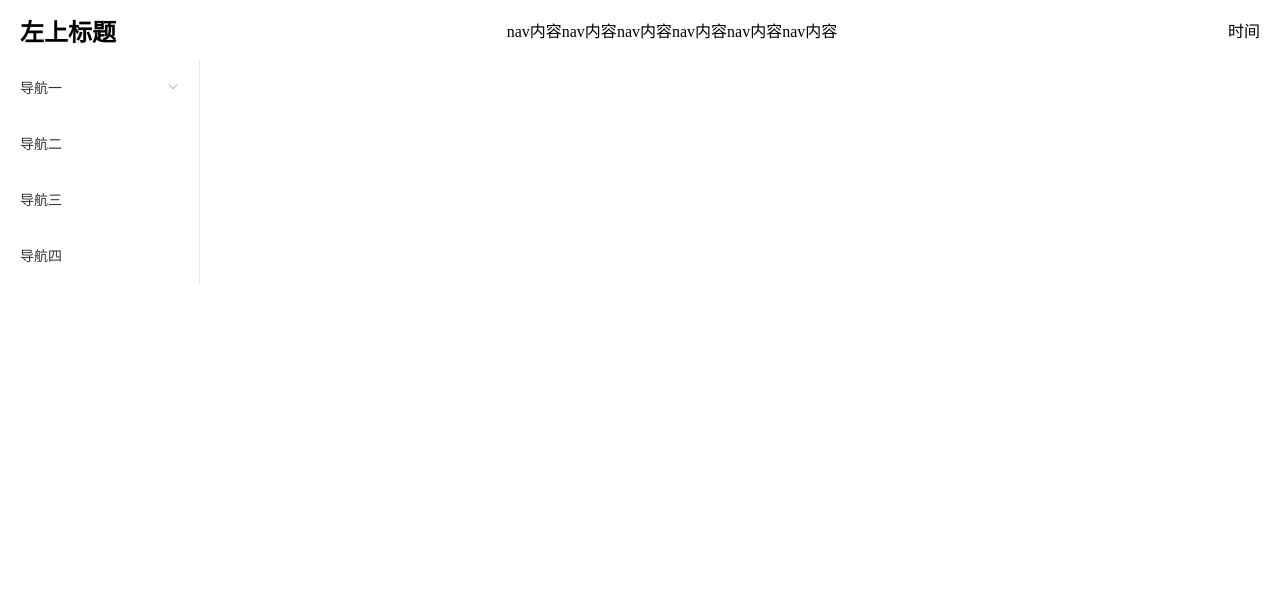
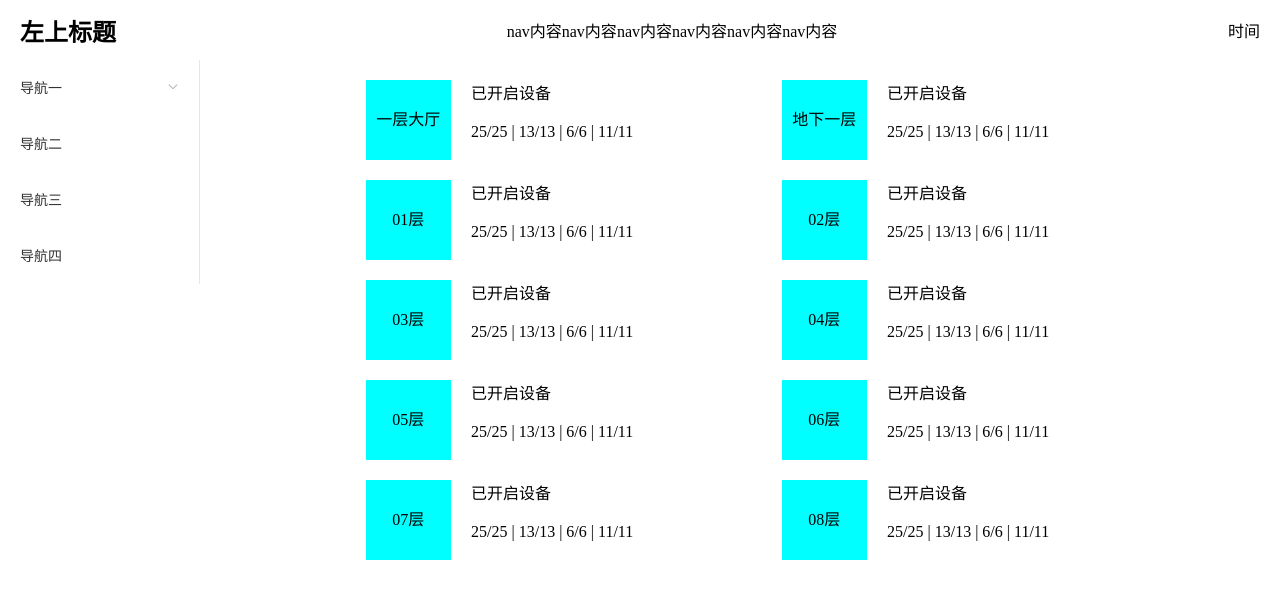
Before and after one commit to ST-AR15/yunsmart, a Vue app: page /#/p3 in a window 1280 px wide. Shown: the top 598 px of the page. Built offline with nearby package versions, Linux system fonts and the light colour scheme.

Commit message:
设备管理页1

```diff
--- a/src/router/index.js
+++ b/src/router/index.js
@@ -24,7 +24,12 @@ const routes = [
     path: '/p1',
     name: 'p1',
     component: () => import(/* webpackChunkName: "about" */ '../views/P1.vue')
-  }
+  },
+  {
+    path: '/p3',
+    name: 'p3',
+    component: () => import(/* webpackChunkName: "about" */ '../views/P3.vue')
+  },
 ]
 
 const router = new VueRouter({
--- a/src/views/P3.vue
+++ b/src/views/P3.vue
@@ -0,0 +1,131 @@
+<template>
+  <div class="p3">
+    <div class="p3-item" v-for="item in data" :key="item.id">
+      <p v-text="item.name"></p>
+      <div class="p3-item-detail">
+        <p>已开启设备</p>
+        <p>{{item.light[0]}}/{{item.light[1]}} | {{item.air[0]}}/{{item.air[1]}} | {{item.window[0]}}/{{item.window[1]}} | {{item.elec[0]}}/{{item.elec[1]}}</p>
+      </div>
+    </div>
+  </div>
+</template>
+
+<script>
+export default {
+  name: 'P3',
+  data() {
+    return {
+      data: [
+        {
+          id: 1,
+          name: '一层大厅',
+          light: [25, 25],
+          air: [13, 13],
+          window: [6, 6],
+          elec: [11, 11],
+        },
+        {
+          id: 2,
+          name: '地下一层',
+          light: [25, 25],
+          air: [13, 13],
+          window: [6, 6],
+          elec: [11, 11],
+        },
+        {
+          id: 3,
+          name: '01层',
+          light: [25, 25],
+          air: [13, 13],
+          window: [6, 6],
+          elec: [11, 11],
+        },
+        {
+          id: 4,
+          name: '02层',
+          light: [25, 25],
+          air: [13, 13],
+          window: [6, 6],
+          elec: [11, 11],
+        },
+        {
+          id: 5,
+          name: '03层',
+          light: [25, 25],
+          air: [13, 13],
+          window: [6, 6],
+          elec: [11, 11],
+        },
+        {
+          id: 6,
+          name: '04层',
+          light: [25, 25],
+          air: [13, 13],
+          window: [6, 6],
+          elec: [11, 11],
+        },
+        {
+          id: 7,
+          name: '05层',
+          light: [25, 25],
+          air: [13, 13],
+          window: [6, 6],
+          elec: [11, 11],
+        },
+        {
+          id: 8,
+          name: '06层',
+          light: [25, 25],
+          air: [13, 13],
+          window: [6, 6],
+          elec: [11, 11],
+        },
+        {
+          id: 9,
+          name: '07层',
+          light: [25, 25],
+          air: [13, 13],
+          window: [6, 6],
+          elec: [11, 11],
+        },
+        {
+          id: 10,
+          name: '08层',
+          light: [25, 25],
+          air: [13, 13],
+          window: [6, 6],
+          elec: [11, 11],
+        },
+      ]
+    }
+
+  },
+}
+</script>
+
+<style>
+.p3 {
+  width: 80%;
+  margin: 0 auto;
+  display: flex;
+  flex-wrap: wrap;
+  justify-content: space-around;
+}
+.p3-item {
+  width: 40%;
+  height: 80px;
+  display: flex;
+  margin-bottom: 20px;
+}
+.p3-item > p {
+  width: 30%;
+  text-align: center;
+  line-height: 80px;
+  background-color: aqua;
+}
+.p3-item > div {
+  display: flex;
+  flex-wrap: wrap;
+  padding: 0 20px;
+}
+</style>
```
